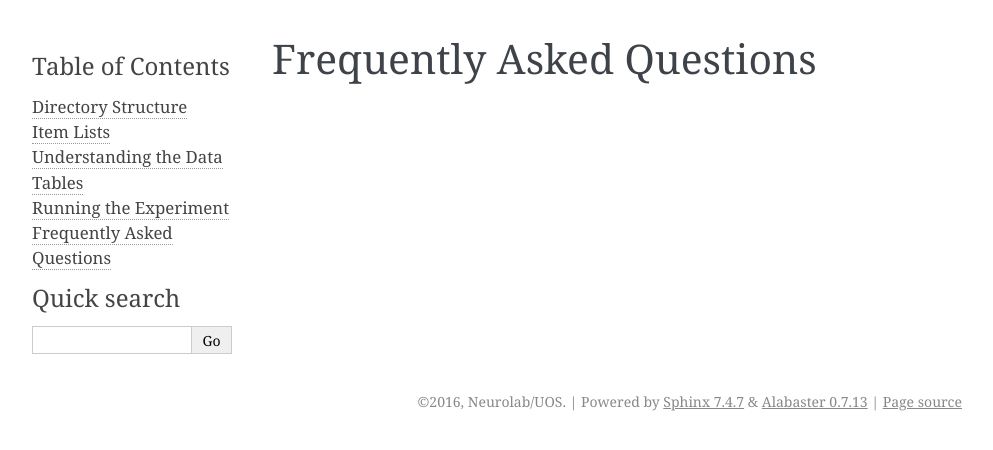
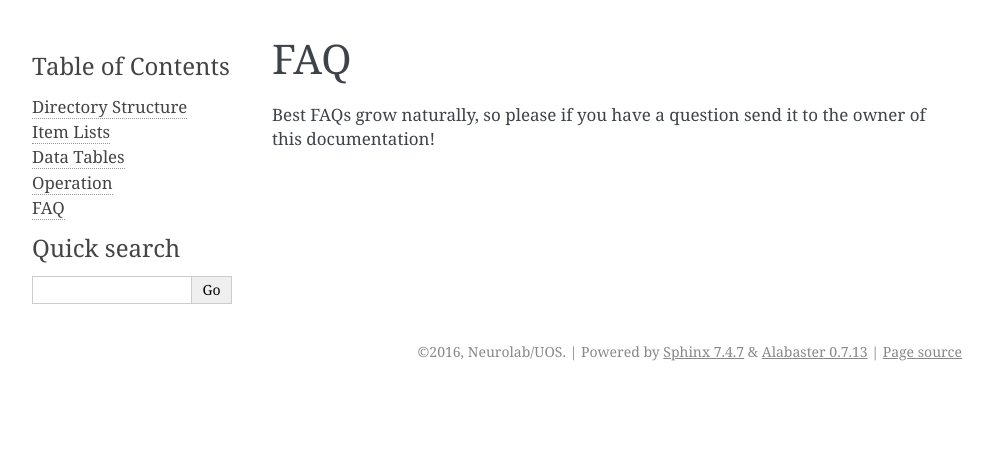
Before and after one commit to bwulff/selfinfiltration-experiment-doc, a Sphinx documentation site: the page built from docs/source/faq.rst, in a window 1280 px wide. Shown: the top 450 px of the page, without its empty margins (148-1141 px from the left). Built offline with Sphinx 7.4.7, drawn with Linux system fonts in a browser that asks for light colours; pages that are not in the unit, such as notebooks, are missing from menus.

Commit message:
changed headings

```diff
--- a/docs/source/datatable.rst
+++ b/docs/source/datatable.rst
@@ -1,5 +1,5 @@
-Understanding the Data Tables
-=============================
+Data Tables
+===========
 
 
 Item List Table
--- a/docs/source/faq.rst
+++ b/docs/source/faq.rst
@@ -1,2 +1,5 @@
-Frequently Asked Questions
-==========================
+FAQ
+===
+
+Best FAQs grow naturally, so please if you have a question send it to the owner
+of this documentation!
--- a/docs/source/running.rst
+++ b/docs/source/running.rst
@@ -1,2 +1,2 @@
-Running the Experiment
-======================
+Operation
+=========
```
